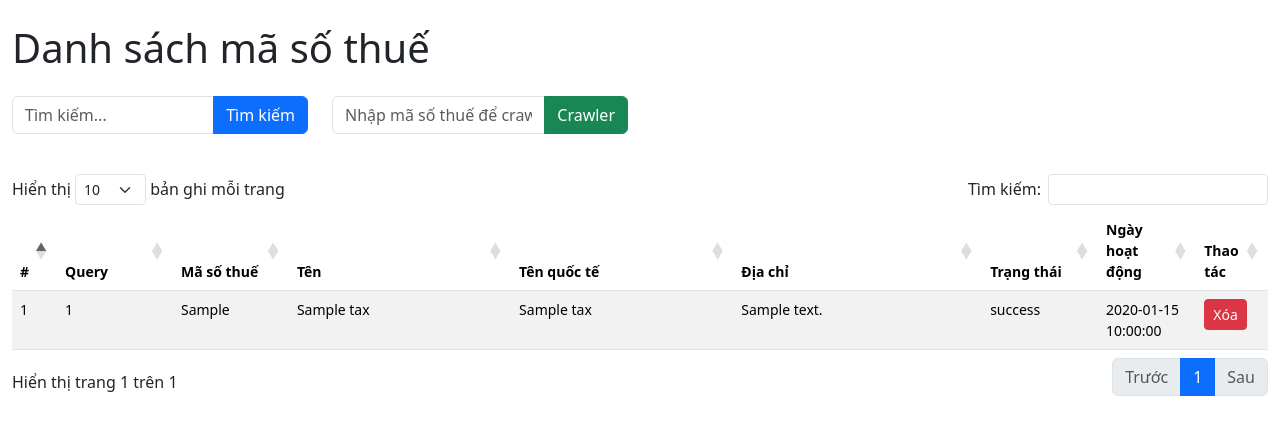
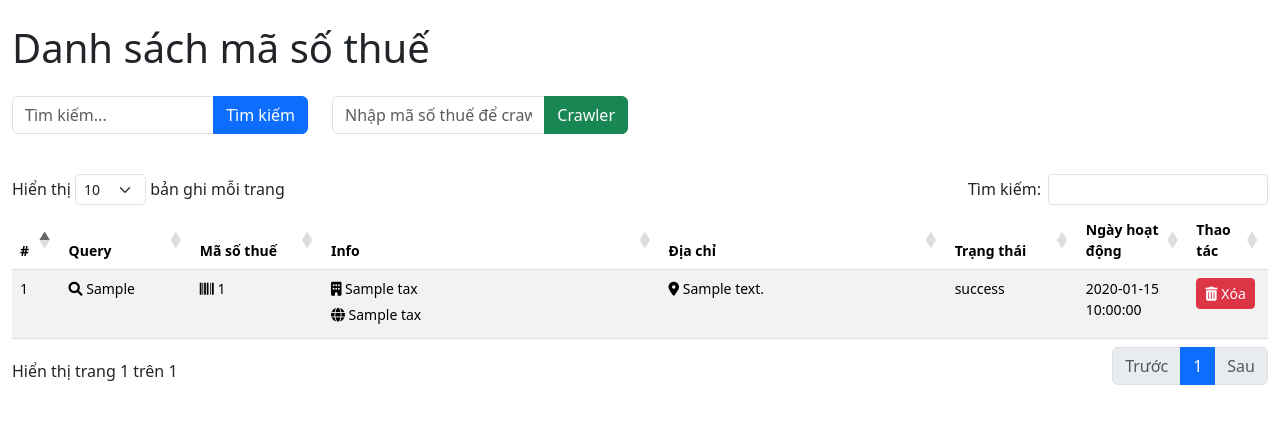
Before and after one commit to TrungPhuNA/tool-mst, a Flask app: template templates/tax_info_list.html in a window 1280 px wide. Shown: the top 435 px of the page. Run offline with Flask 3, Linux system fonts and the light colour scheme; the template is opened without the code that fills it: most values are stand-ins (such as "Sample title", 1, 10 or a date in 2020); some libraries are stand-ins or nearby versions.

Commit message:
update code

```diff
--- a/templates/tax_info_list.html
+++ b/templates/tax_info_list.html
@@ -8,6 +8,9 @@
     <link rel="stylesheet" href="https://cdn.jsdelivr.net/npm/bootstrap@5.3.2/dist/css/bootstrap.min.css">
     <!-- DataTables CSS -->
     <link rel="stylesheet" href="https://cdn.datatables.net/1.13.6/css/dataTables.bootstrap5.min.css">
+    <!-- Font Awesome CSS -->
+    <link rel="stylesheet" href="https://cdnjs.cloudflare.com/ajax/libs/font-awesome/6.0.0-beta3/css/all.min.css">
+
     <style>
 
         table#tax-table {
@@ -70,8 +73,8 @@
                     <th style="width: 2%;">#</th>
                     <th style="width: 10%;">Query</th>
                     <th style="width: 10%;">Mã số thuế</th>
-                    <th style="width: 22%;">Tên</th>
-                    <th style="width: 22%;">Tên quốc tế</th>
+                    <th style="width: 30%;">Info</th>
+
                     <th style="width: 25%;">Địa chỉ</th>
                     <th style="width: 10%;">Trạng thái</th>
                     <th style="width: 8%;">Ngày hoạt động</th>
@@ -82,15 +85,29 @@
                 {% for tax in tax_info_list %}
                     <tr id="row-{{ tax.id }}">
                         <td>{{ tax.id }}</td>
-                        <td>{{ tax.tax_id }}</td>
-                        <td>{{ tax.param_search }}</td>
-                        <td>{{ tax.name or "N/A" }}</td>
-                        <td>{{ tax.international_name or "N/A" }}</td>
-                        <td>{{ tax.address or "N/A" }}</td>
+
+                        <td>
+
+                            <i class="fas fa-search" aria-hidden="true"></i>
+                            {{ tax.param_search }}
+                        </td>
+                        <td>
+                            <i class="fas fa-barcode" aria-hidden="true"></i> <!-- Thêm icon mã số thuế -->
+
+                            {{ tax.tax_id }}
+                        </td>
+                        <td>
+                            <div>
+                                <p style="margin-bottom: 5px"><i class="fas fa-building" aria-hidden="true"></i> {{ tax.name or "N/A" }}</p>
+                                <p style="margin-bottom: 5px"><i class="fas fa-globe" aria-hidden="true"></i> {{ tax.international_name or "N/A" }}</p>
+                            </div>
+                        </td>
+
+                        <td><i class="fas fa-map-marker-alt" aria-hidden="true"></i> {{ tax.address or "N/A" }}</td>
                         <td>{{ tax.status or "N/A" }}</td>
                         <td>{{ tax.active_date or "N/A" }}</td>
                         <td>
-                            <button class="btn btn-danger btn-sm btn-delete" data-id="{{ tax.id }}">Xóa</button>
+                            <button class="btn btn-danger btn-sm btn-delete" data-id="{{ tax.id }}"> <i class="fas fa-trash-alt"></i> Xóa</button>
                         </td>
                     </tr>
                 {% endfor %}
```
